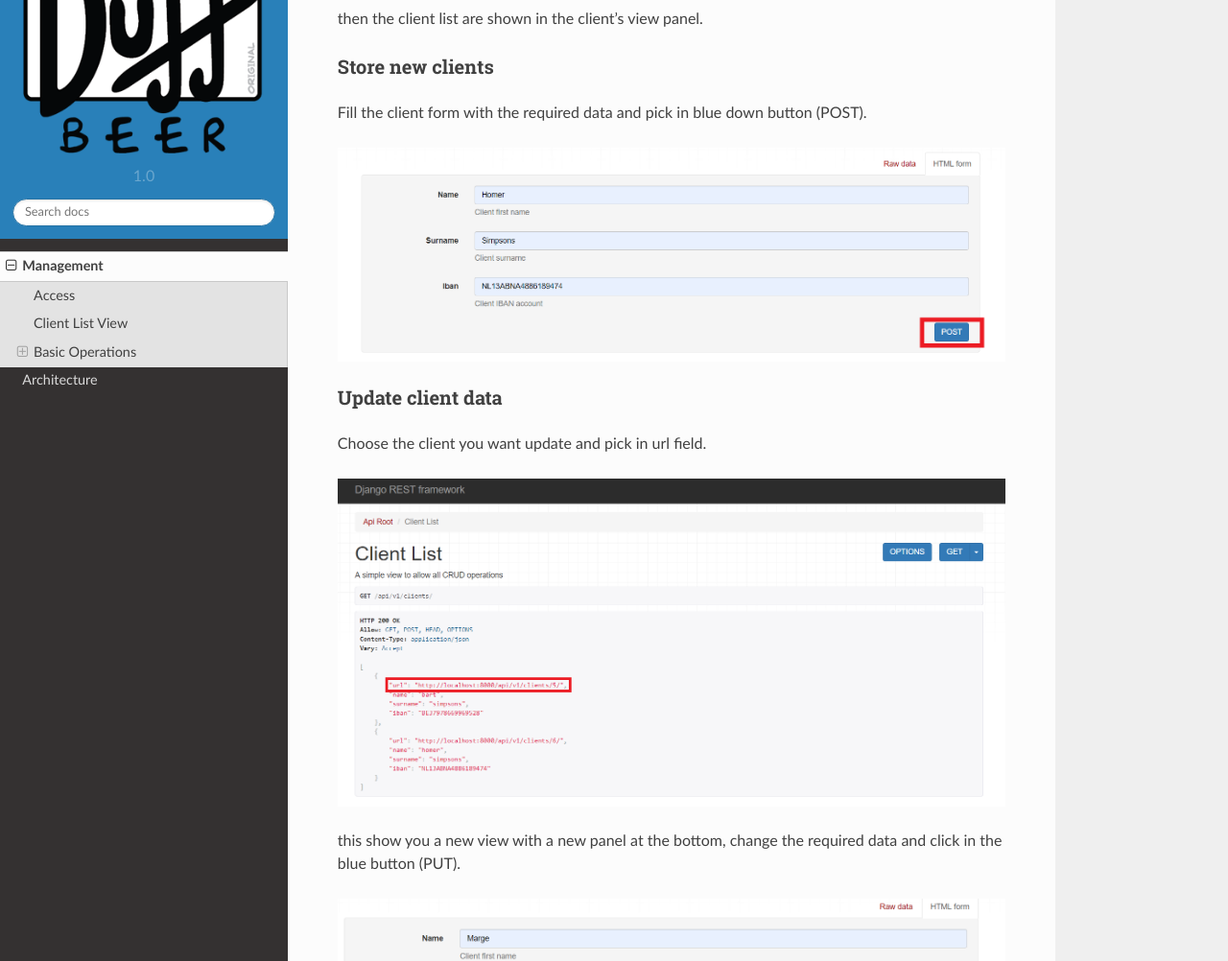
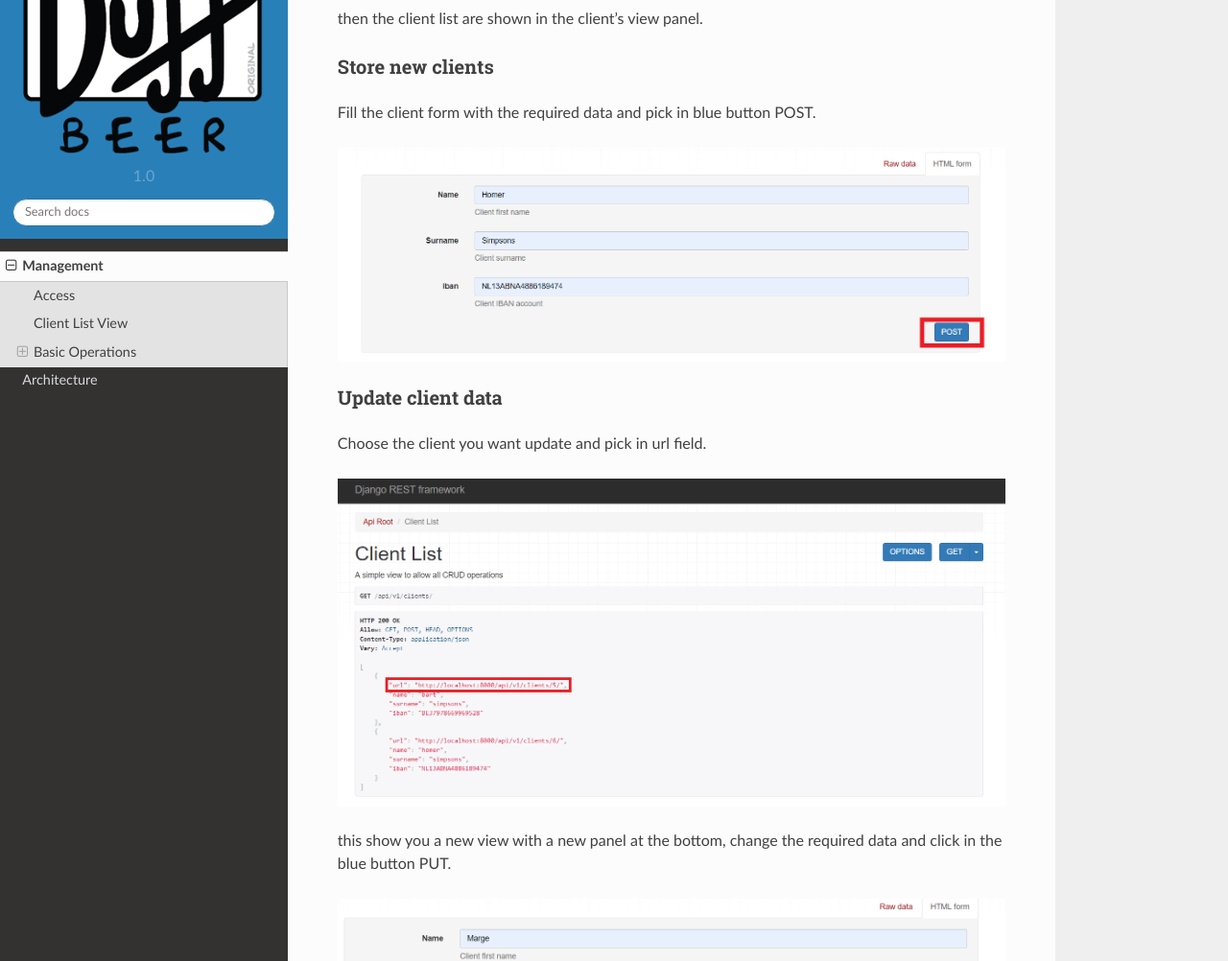
Before and after one commit to ritalinplus/Duff-CRUD, a Sphinx documentation site: the page built from doc/management.rst, in a window 1280 px wide and 1400 px high, scrolled down 2253 px. Shown: the part 150-1152 px from the top of the window at 96% size. Built offline with Sphinx 7.4.7 and the Read the Docs theme 2.0.0, drawn with Linux system fonts in a browser that asks for light colours; some of the changed text lies outside the part shown.

Commit message:
doc: fix several typos in management page

```diff
--- a/doc/management.rst
+++ b/doc/management.rst
@@ -53,7 +53,7 @@ then the client list are shown in the client's view panel.
 Store new clients
 ============================
 
-Fill the client form with the required data and pick in blue down button (POST).
+Fill the client form with the required data and pick in blue button POST.
 
 .. image:: _images/clients_post.png
 
@@ -66,7 +66,7 @@ Choose the client you want update and pick in url field.
 .. image:: _images/clients_select.png
 
 this show you a new view with a new panel at the bottom, change the required data and click in the
-blue button (PUT).
+blue button PUT.
 
 .. image:: _images/clients_put.png
 
@@ -80,7 +80,7 @@ Choose the client you want delete and pick in url field.
 
 .. image:: _images/clients_select.png
 
-this show you a new view, then click in the red button (DELETE).
+this show you a new view, then click in the red button DELETE.
 
 .. image:: _images/clients_delete.png
 
```
Also changed, not shown: other parts of doc/management.rst (+2 -2 lines).
